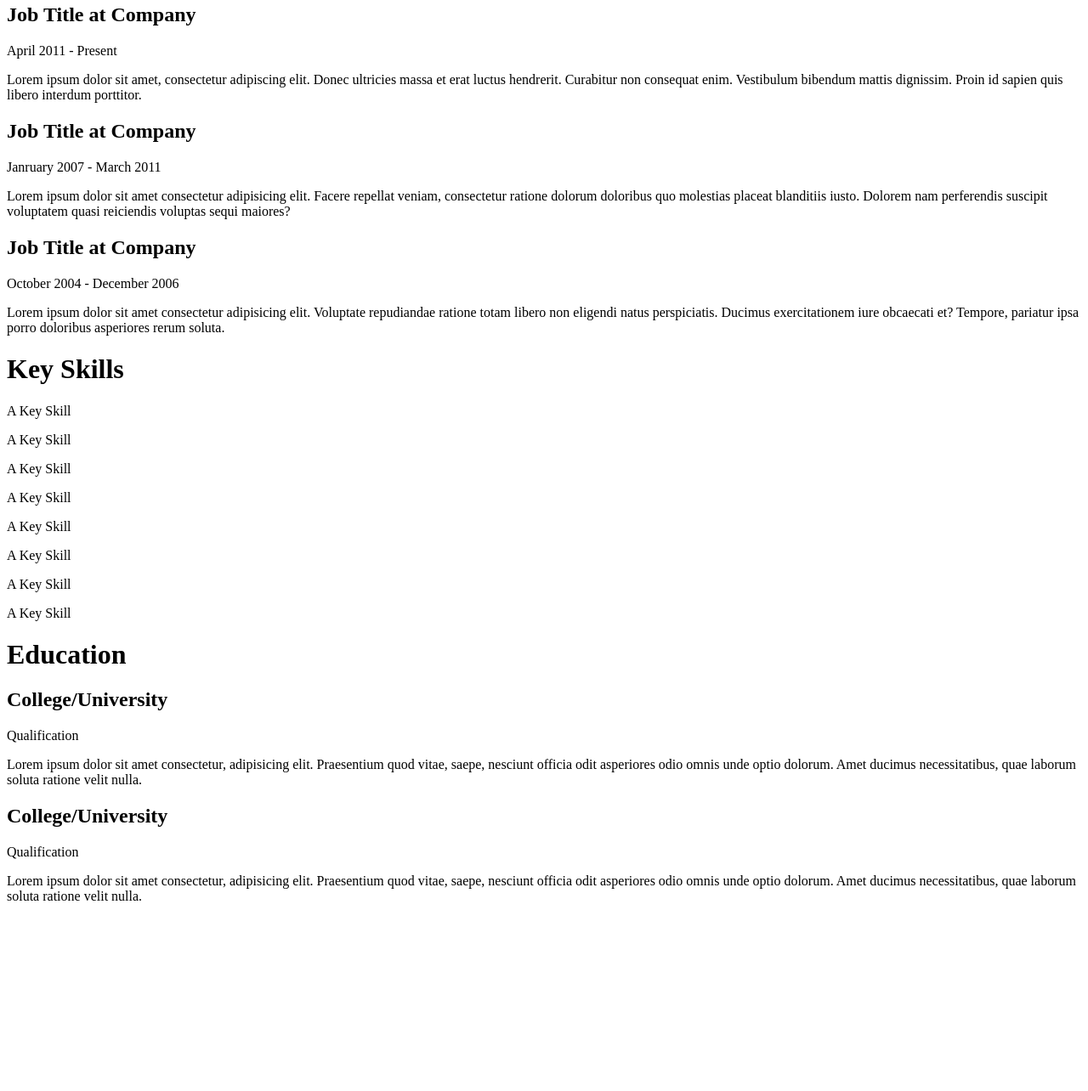
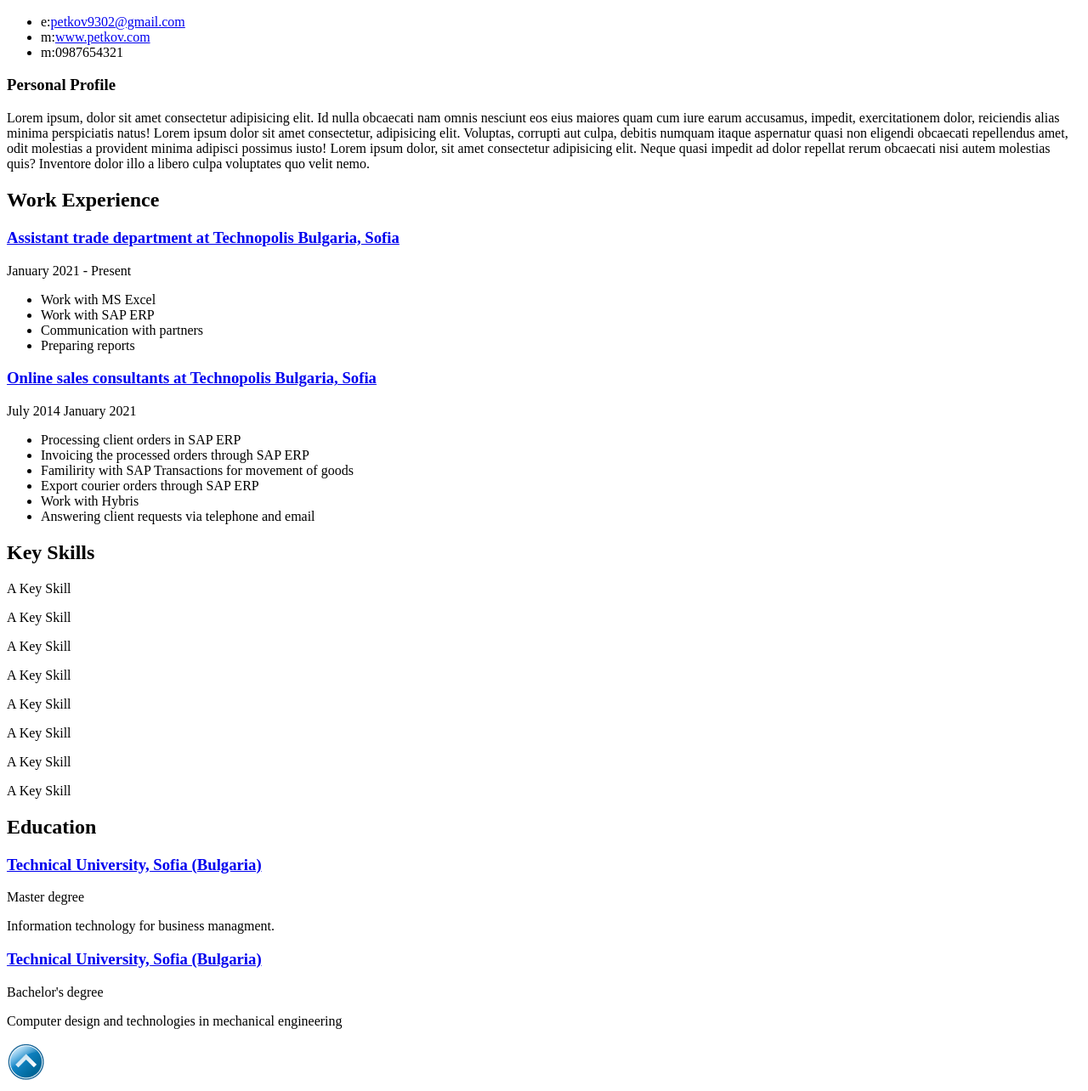
Before and after one commit to Petkov02/HW, a plain HTML site: page pages/CV.html in a window 1280 px wide. Shown: the part 388-1672 px from the top of the page at 85% size. Before the commit the page ends 1468 px from the top, so only its background shows below. Drawn offline with Linux system fonts and the light colour scheme.

Commit message:
HW Lab 4

```diff
--- a/pages/CV.html
+++ b/pages/CV.html
@@ -5,26 +5,37 @@
     <meta http-equiv="X-UA-Compatible" content="IE=edge">
     <meta name="viewport" content="width=device-width, initial-scale=1.0">
     <title>Petko Petkov - CV</title>
+    <link rel="icon" href="../images/123.jpg" type="image/x-icon">
 </head>
 <body>
+    <a href="../index.html" title="Go to home"><img src="../images/home.png" alt="home" height="100" id="top"></a> <br>
     <h1>Petko Petkov</h1>
+    <img src="../images/CV/profile.jpg" alt="снимка">
     <h2>Job Title</h2>
-            <p>&nbsp;&nbsp;&nbsp;&nbsp;&nbsp;&nbsp;&nbsp;&nbsp;&nbsp;&nbsp;&nbsp;e:<a href="petkov9302@gmail.com">petkov9302@gmail.com</a><br>
-            &nbsp;&nbsp;&nbsp;&nbsp;&nbsp;&nbsp;&nbsp;&nbsp;&nbsp;&nbsp;&nbsp;m:<a href="www.petkov.com">www.petkov.com</a><br>
-            &nbsp;&nbsp;&nbsp;&nbsp;&nbsp;&nbsp;&nbsp;&nbsp;&nbsp;&nbsp;&nbsp;m:0987654321</p>
+    <ul><li>e:<a href="petkov9302@gmail.com">petkov9302@gmail.com</a></li>
+        <li>m:<a href="www.petkov.com">www.petkov.com</a></li>
+        <li>m:0987654321</li>
+    </ul>
     <h3>Personal Profile</h3>
     <p>Lorem ipsum, dolor sit amet consectetur adipisicing elit. Id nulla obcaecati nam omnis nesciunt eos eius maiores quam cum iure earum accusamus, impedit, exercitationem dolor, reiciendis alias minima perspiciatis natus! Lorem ipsum dolor sit amet consectetur, adipisicing elit. Voluptas, corrupti aut culpa, debitis numquam itaque aspernatur quasi non eligendi obcaecati repellendus amet, odit molestias a provident minima adipisci possimus iusto! Lorem ipsum dolor, sit amet consectetur adipisicing elit. Neque quasi impedit ad dolor repellat rerum obcaecati nisi autem molestias quis? Inventore dolor illo a libero culpa voluptates quo velit nemo.</p>
-    <h1>Work Experience</h1>
-        <h2>Job Title at Company</h2>
-            <p>April 2011 - Present</p>
-            <p>Lorem ipsum dolor sit amet, consectetur adipiscing elit. Donec ultricies massa et erat luctus hendrerit. Curabitur non consequat enim. Vestibulum bibendum mattis dignissim. Proin id sapien quis libero interdum porttitor.</p>
-        <h2>Job Title at Company</h2>
-            <p>Janruary 2007 - March 2011</p>
-            <p>Lorem ipsum dolor sit amet consectetur adipisicing elit. Facere repellat veniam, consectetur ratione dolorum doloribus quo molestias placeat blanditiis iusto. Dolorem nam perferendis suscipit voluptatem quasi reiciendis voluptas sequi maiores?</p>
-        <h2>Job Title at Company</h2>
-            <p>October 2004 - December 2006</p>
-            <p>Lorem ipsum dolor sit amet consectetur adipisicing elit. Voluptate repudiandae ratione totam libero non eligendi natus perspiciatis. Ducimus exercitationem iure obcaecati et? Tempore, pariatur ipsa porro doloribus asperiores rerum soluta.</p>
-    <h1>Key Skills</h1>
+    <h2>Work Experience</h2>
+    <a href="https://www.technopolis.bg/bg/"><h3>Assistant trade department at Technopolis Bulgaria, Sofia</h3></a>
+    <p>January 2021 - Present</p>
+    <ul><li>Work with MS Excel</li>
+        <li>Work with SAP ERP</li>
+        <li>Communication with partners</li>
+        <li>Preparing reports</li>
+    </ul>
+    <a href="https://www.technopolis.bg/bg/"><h3>Online sales consultants at Technopolis Bulgaria, Sofia</h3></a>
+    <p>July 2014 January 2021</p>
+    <ul><li>Processing client orders in SAP ERP</li>
+        <li>Invoicing the processed orders through SAP ERP</li>
+        <li>Familirity with SAP Transactions for movement of goods</li>
+        <li>Export courier orders through SAP ERP</li>
+        <li>Work with Hybris</li>
+        <li>Answering client requests via telephone and email</li>
+    </ul>
+    <h2>Key Skills</h2>
     <p>A Key Skill</p>
     <p>A Key Skill</p>
     <p>A Key Skill</p>
@@ -33,12 +44,13 @@
     <p>A Key Skill</p>
     <p>A Key Skill</p>
     <p>A Key Skill</p>
-    <h1>Education</h1>
-        <h2>College/University</h2>
-            <p>Qualification</p>
-            <p>Lorem ipsum dolor sit amet consectetur, adipisicing elit. Praesentium quod vitae, saepe, nesciunt officia odit asperiores odio omnis unde optio dolorum. Amet ducimus necessitatibus, quae laborum soluta ratione velit nulla.</p>
-        <h2>College/University</h2>
-            <p>Qualification</p>
-            <p>Lorem ipsum dolor sit amet consectetur, adipisicing elit. Praesentium quod vitae, saepe, nesciunt officia odit asperiores odio omnis unde optio dolorum. Amet ducimus necessitatibus, quae laborum soluta ratione velit nulla.</p>
+    <h2>Education</h2>
+    <a href="https://www.tu-sofia.bg/"><h3>Technical University, Sofia (Bulgaria)</h3></a>
+    <p>Master degree</p>
+    <p>Information technology for business managment.</p>
+    <a href="https://www.tu-sofia.bg/"><h3>Technical University, Sofia (Bulgaria)</h3></a>
+    <p>Bachelor's degree</p>
+    <p>Computer design and technologies in mechanical engineering</p>
+    <a href="#top"><img src="../images/arrow_button_set_3.png" alt="TOP"></a>
 </body>
 </html>
```
Also changed, not shown: index.html (added, +18 -0 lines), pages/personalPage.html (+8 -2 lines), images/CV/profile.jpg (added), images/PersonalPage/big/adam-opel-ag-gabd117bb2_1280.png (added), images/PersonalPage/big/antique-car-ge76d7535e_1920.jpg (added), images/PersonalPage/big/fiat-130-berlina-g8884b773a_1920.png (added), images/PersonalPage/big/ford-gd20fd4955_1920.jpg (added), images/PersonalPage/big/isolated-g0a913db47_1920.png (added), images/PersonalPage/big/isolated-gb871ba56e_1920.png (added), images/PersonalPage/small/adam-opel-ag-gabd117bb2_1280.png (added), images/PersonalPage/small/fiat-130-berlina-g8884b773a_1920.png (added), images/PersonalPage/small/ford-gd20fd4955_1920.jpg (added), images/PersonalPage/small/isolated-g0a913db47_1920.png (added), images/PersonalPage/small/isolated-gb871ba56e_1920.png (added), 2 more files. Lines whose indentation alone changed are shown as unchanged.
